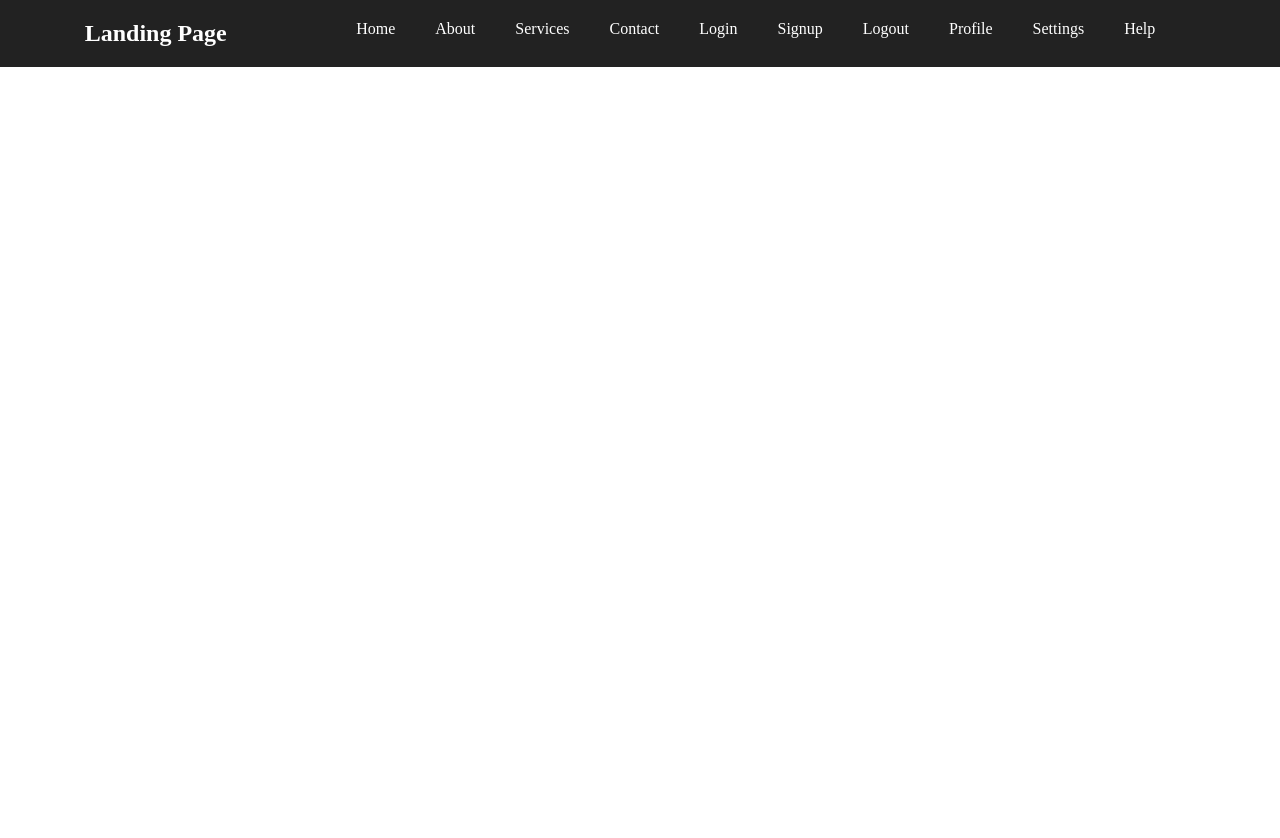
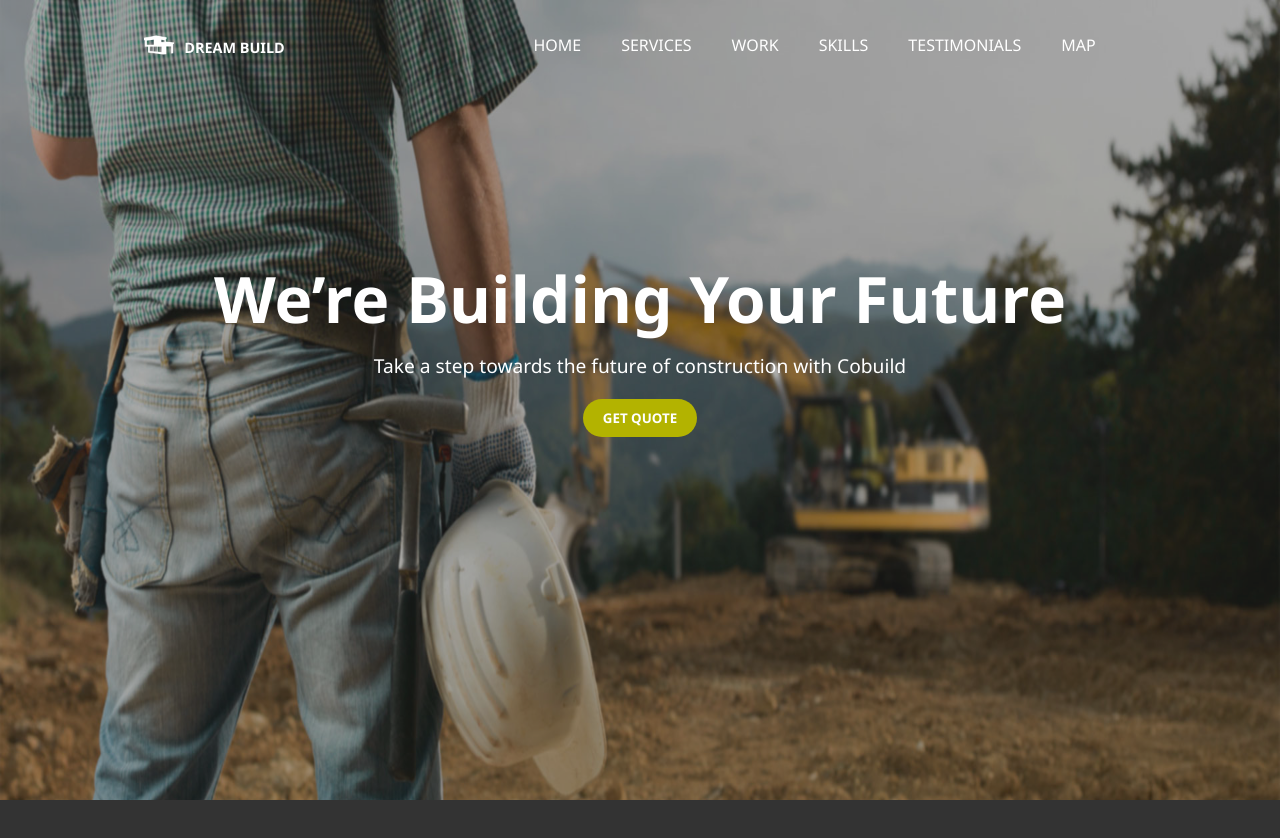
Before and after one commit to BharathTR5/Landing-Page---Octanet-Task-1-, a plain HTML site: page index.html in a window 1280 px wide. Before the commit the page ends 800 px from the top, so only its background shows below. Drawn offline with nearby package versions, Linux system fonts and the light colour scheme.

Commit message:
developed home page and navbar

```diff
--- a/index.css
+++ b/index.css
@@ -1,23 +1,46 @@
 *{
   margin: 0;
   padding: 0;
+  font-family: 'Segoe UI', Tahoma, Geneva, Verdana, sans-serif;
+}
+#background1{
+  width: 100%;
+  position: fixed;
+  z-index: -100;
+  opacity: 60%;
+  height: 100vh;
+ }
+
+body{
+  background-color: hsl(0, 0%, 20%);
 }
 nav {
-    background-color: #222;
+    background-color: transparent;
     padding: 20px;
     margin-bottom: 30px;
     display: flex;
     justify-content: space-around;
+    /* position: fixed; */
+}
+.logo{
+  display: flex;
+  align-items: center;
+  img{
+    padding:0 10px 15px 0;
+  }
 }
 h2{
   color: white;
+  font-size: 0.9rem;
 }
 ul{
   display: flex;
   justify-content: space-around;
+  align-items: center;
 }
 ul li {
     list-style: none;
+    padding-top: 14px;
 }
 ul li a{
   color: white;
@@ -25,3 +48,32 @@ ul li a{
   cursor: pointer;
   padding-right: 40px;
 }
+
+/* main section */
+main{
+  color: white;
+  height: 100vh;
+  text-align: center;
+  margin-top: 10rem;
+   h1{
+    font-size: 4rem;
+   }
+   p{
+    font-size: 1.2rem;
+    padding: 10px 0 0 0;
+   }
+   button{
+    padding: 10px 20px;
+    border-radius: 20px;
+    margin-top: 20px;
+    border: none;
+    color: white;
+    background-color: hsl(60, 100%, 35%);
+    font-weight: 700;
+   }
+   button:hover{
+    cursor: pointer;
+    color: hsl(60, 100%, 35%);
+    background-color: white;
+   }
+}
--- a/index.html
+++ b/index.html
@@ -5,28 +5,36 @@
   <meta name="viewport" content="width=device-width, initial-scale=1.0">
   <title>Landing Page</title>
   <link rel="stylesheet" href="index.css">
+  <script src="https://unpkg.com/boxicons@2.1.4/dist/boxicons.js"></script>
 </head>
 <body>
-  <header>
+    <section class="background1">
+      <img src="./images/bg1.jpg" alt="" id="background1">
+    </section>
+
     <nav>
-      <div>
-      <h2>Landing Page</h2>
-    </div>
+      <div class="logo">
+        <img src="./images/logo.png" alt="" style="width: 30px; padding-top: 10px;">
+        <h2> DREAM BUILD</h2>
+      </div>
 
     <div>
       <ul>
-        <li><a href="#">Home</a></li>
-        <li><a href="#">About</a></li>
-        <li><a href="#">Services</a></li>
-        <li><a href="#">Contact</a></li>
-        <li><a href="#">Login</a></li>
-        <li><a href="#">Signup</a></li>
-        <li><a href="#">Logout</a></li>
-        <li><a href="#">Profile</a></li>
-        <li><a href="#">Settings</a></li>
-        <li><a href="#">Help</a></li>
+        <li><a href="#">HOME</a></li>
+        <li><a href="#">SERVICES</a></li>
+        <li><a href="#">WORK</a></li>
+        <li><a href="#">SKILLS</a></li>
+        <li><a href="#">TESTIMONIALS</a></li>
+        <li><a href="#">MAP</a></li>
       </ul>
     </div>
     </nav>
+
+    <main>
+      <h1>We’re Building Your Future</h1>
+      <p>Take a step towards the future of construction with Cobuild</p>
+      <button>GET QUOTE</button>
+    </main>
+
 </body>
 </html>
```
Also changed, not shown: images/bg1.jpg (added), images/bg1.webp (added), images/logo.png (added), 1 other file.
